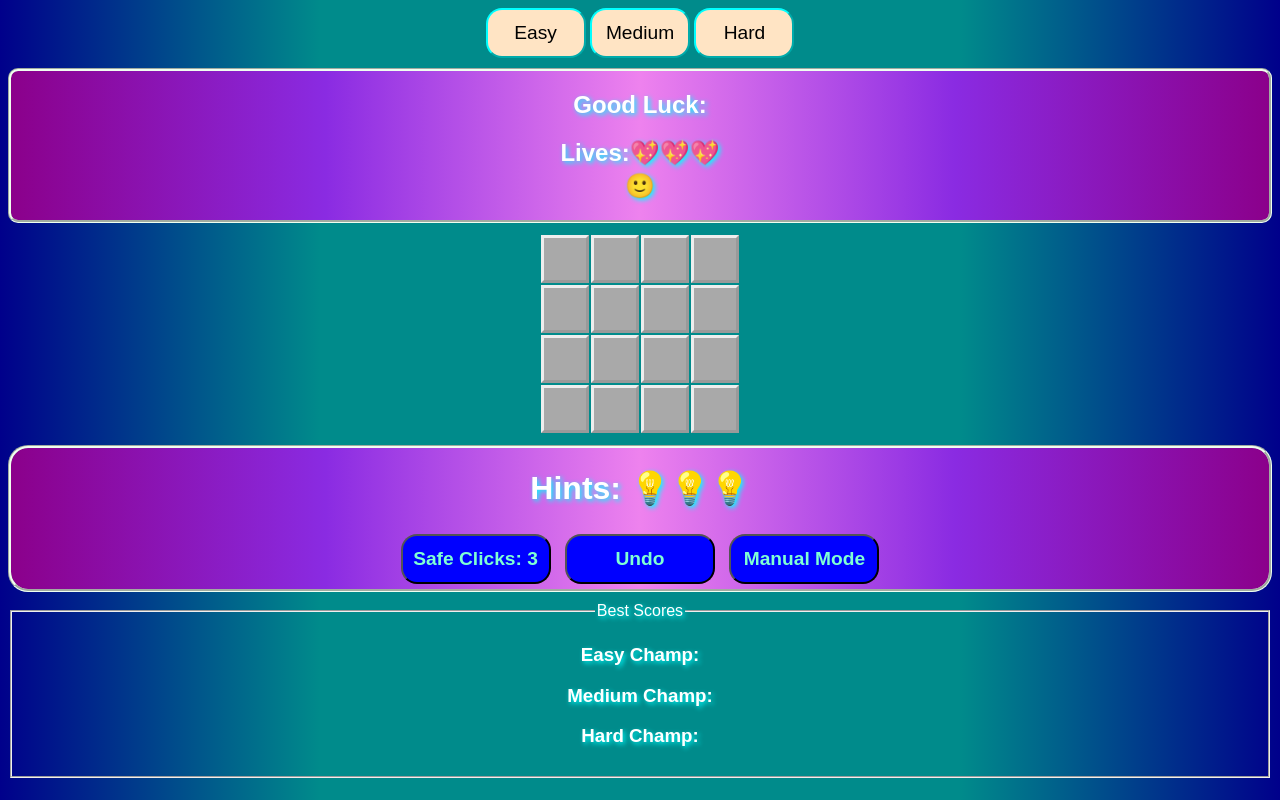
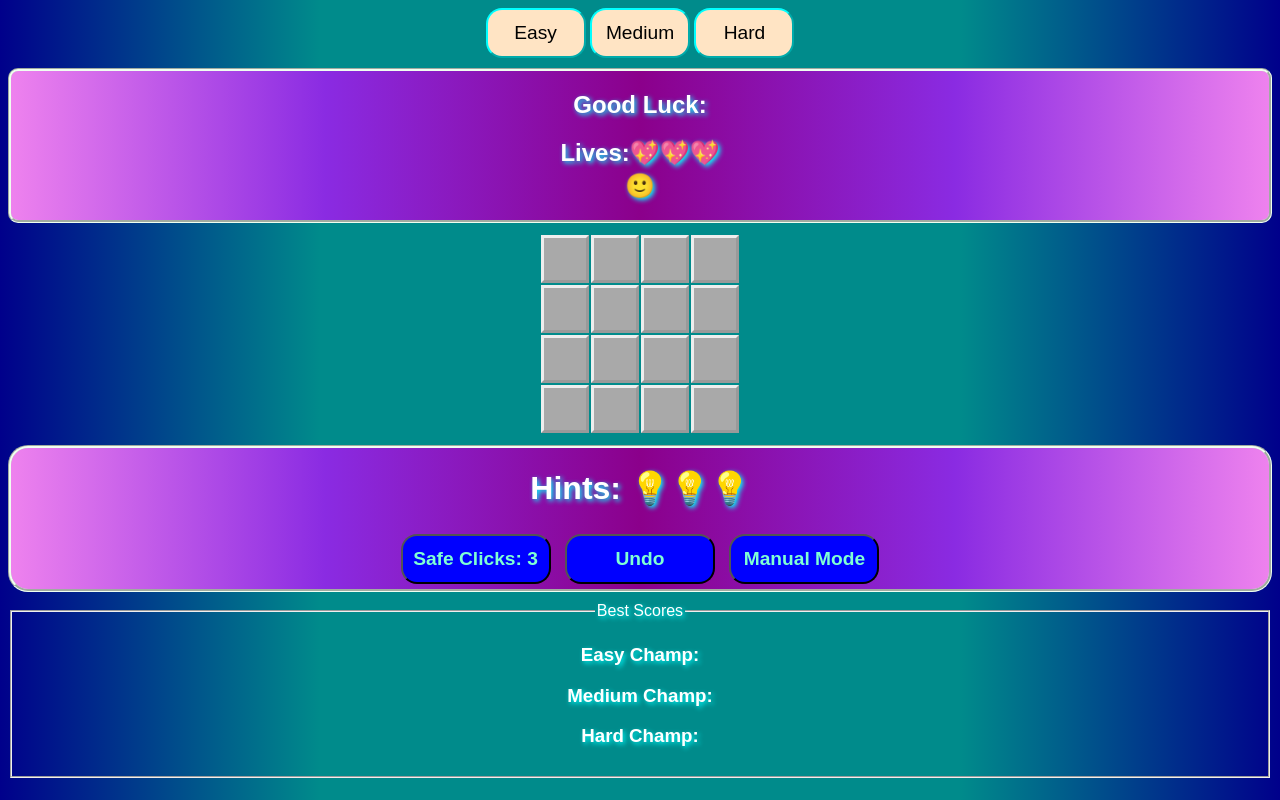
Before and after one commit to moshekalman/Minesweeper, a plain HTML site: page index.html in a window 1280 px wide. Drawn offline with Linux system fonts and the light colour scheme.

Commit message:
Add files via upload

```diff
--- a/css/app.css
+++ b/css/app.css
@@ -107,7 +107,7 @@ cursor: pointer;
 
 div.board-info{
   margin: 10px 0;
-  background-image: linear-gradient(to right, darkmagenta, blueviolet , violet, blueviolet, darkmagenta);
+  background-image: linear-gradient(to right, violet, blueviolet , darkmagenta, blueviolet, violet);
   border-radius: 10px;
   border-color: honeydew;
   border-style: groove;
@@ -115,7 +115,7 @@ div.board-info{
 
 div.helpers{
   margin: 10px 0;
-  background-image: linear-gradient(to right, darkmagenta, blueviolet , violet, blueviolet, darkmagenta);
+  background-image: linear-gradient(to right, violet, blueviolet , darkmagenta, blueviolet, violet);
   text-transform: capitalize;
   border-radius: 20px;
   border-color: honeydew;
```
